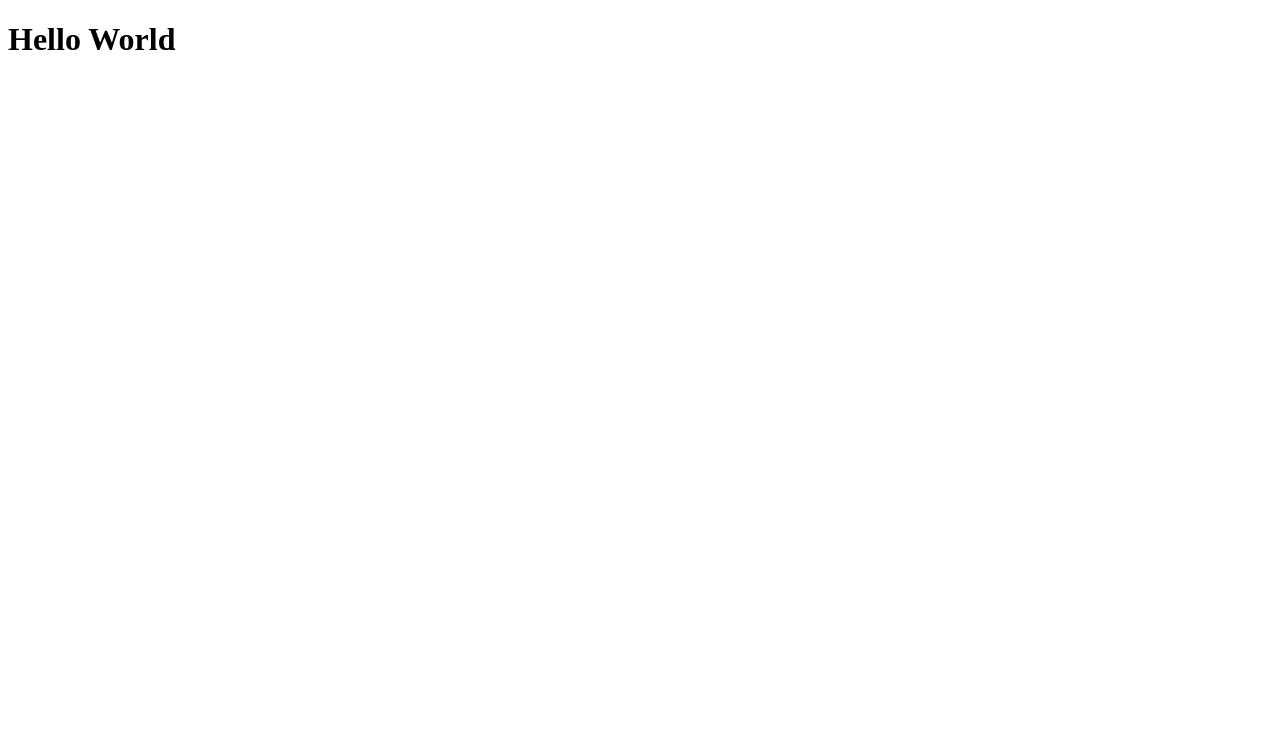
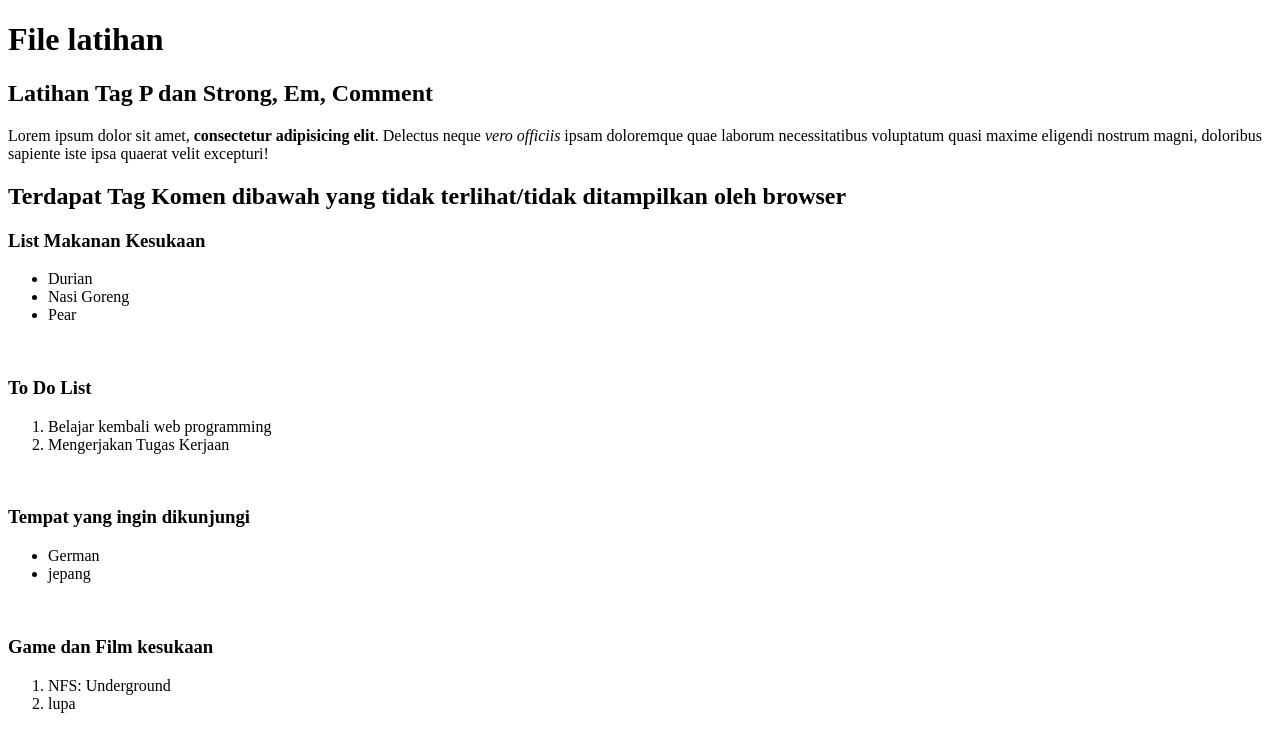
Before and after one commit to bamwahy/git_test, a plain HTML site: page html-boilerplate/index.html in a window 1280 px wide. Drawn offline with Linux system fonts and the light colour scheme.

Commit message:
Melakukan Latihan tag html

```diff
--- a/html-boilerplate/index.html
+++ b/html-boilerplate/index.html
@@ -4,9 +4,39 @@
     <meta charset="UTF-8">
     <meta http-equiv="X-UA-Compatible" content="IE=edge">
     <meta name="viewport" content="width=device-width, initial-scale=1.0">
-    <title>My First Webpage</title>
+    <title>My First Web</title>
 </head>
 <body>
-    <h1>Hello World</h1>
+    <h1>File latihan</h1>
+    <h2>Latihan Tag P dan Strong, Em, Comment</h2>
+    <p>Lorem ipsum dolor sit amet, <strong>consectetur adipisicing elit</strong>.
+       Delectus neque <em>vero officiis</em> ipsam doloremque quae laborum necessitatibus voluptatum quasi maxime eligendi nostrum magni, doloribus sapiente iste ipsa quaerat velit excepturi!</p>
+    <h2>Terdapat Tag Komen dibawah yang tidak terlihat/tidak ditampilkan oleh browser</h2>
+       <!-- <p>Tralalala</p> -->
+
+    <h3>List Makanan Kesukaan</h3>
+    <ul>
+        <li>Durian</li>
+        <li>Nasi Goreng</li>
+        <li>Pear</li>
+    </ul>
+    <br>
+    <h3>To Do List</h3>
+    <ol>
+        <li>Belajar kembali web programming</li>
+        <li>Mengerjakan Tugas Kerjaan</li>
+    </ol>
+    <br>
+    <h3>Tempat yang ingin dikunjungi</h3>
+    <ul>
+        <li>German</li>
+        <li>jepang</li>
+    </ul>
+    <br>
+    <h3>Game dan Film kesukaan</h3>
+    <ol>
+        <li>NFS: Underground</li>
+        <li>lupa</li>
+    </ol>
 </body>
 </html>
```
